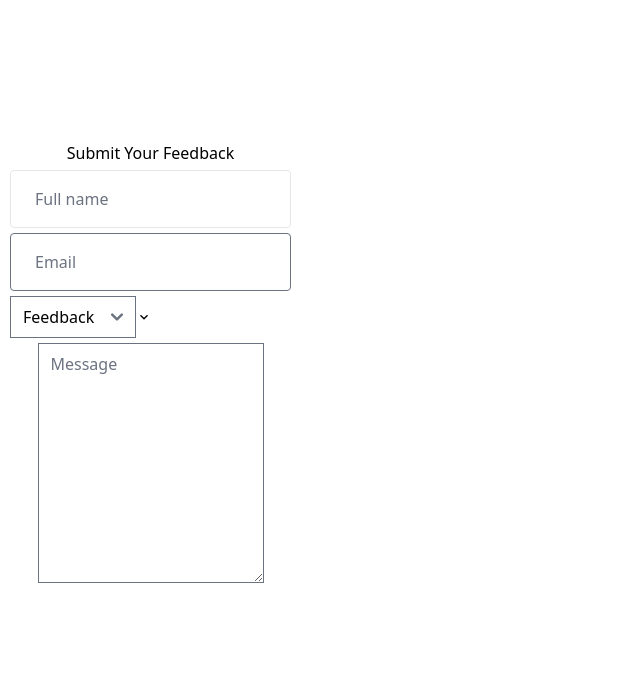
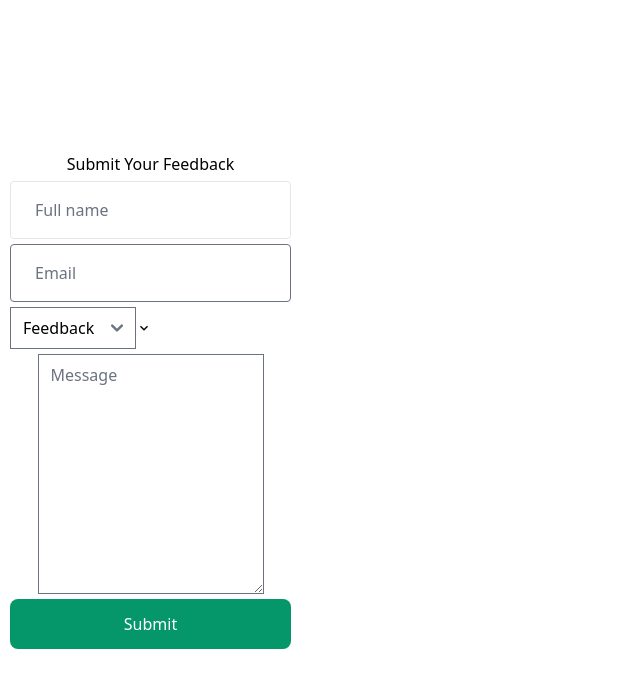
Before and after one commit to rldnrl-tutorial/next-fullstack, a Next.js app: page / in a window 1280 px wide. Shown: the top 688 px of the page, without its empty margins (0-640 px from the left). Built offline with nearby package versions, Linux system fonts and the light colour scheme.

Commit message:
feat: create button component

```diff
--- a/src/libs/ui/Button/Button.tsx
+++ b/src/libs/ui/Button/Button.tsx
@@ -1,14 +1,16 @@
-import { Button as ChakraButton, ButtonProps } from '@chakra-ui/react'
+import { ButtonHTMLAttributes } from 'react'
+import clsx from 'clsx'
+
+type ButtonProps = ButtonHTMLAttributes<HTMLButtonElement>
 
 export default function Button(props: ButtonProps) {
   return (
-    <ChakraButton
-      maxWidth="23.75rem"
-      width="100%"
-      backgroundColor="facebook.500"
-      color="white"
-      padding="1.5rem 1rem"
+    <button
       {...props}
+      className={clsx(
+        'w-full py-3 text-white bg-emerald-600 border border-transparent hover:bg-emerald-800 focus:ring-4 focus:ring-blue-300 disabled:hover:bg-blue-700 dark:bg-blue-600 dark:hover:bg-blue-700 dark:focus:ring-blue-800 dark:disabled:hover:bg-blue-600 group flex h-min items-center justify-center p-0.5 text-center font-medium focus:z-10 rounded-lg text-base',
+        props.className
+      )}
     />
   )
 }
```
